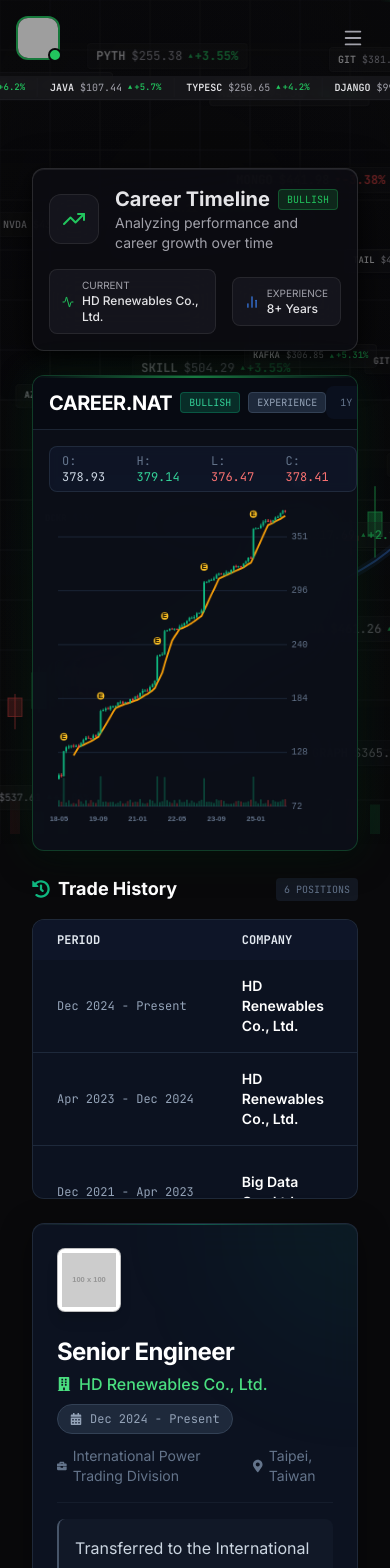
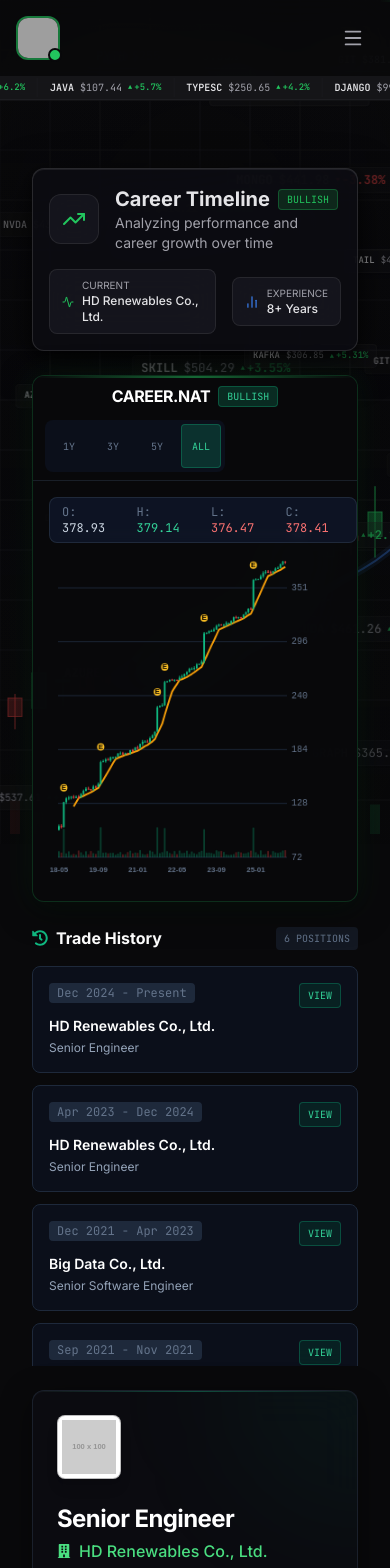
Before and after one commit to NatLee/natlee.github.io.v3, a Next.js app: page /experience in a window 390 px wide. Shown: the top 1568 px of the page. Built offline with nearby package versions, Linux system fonts and the light colour scheme; grey boxes are pictures that could not be loaded.

Commit message:
feat: Introduce a simulated trading section, new about page, global styles, and stock-related components.

```diff
--- a/app/about/page.tsx
+++ b/app/about/page.tsx
@@ -41,17 +41,6 @@
           animate={{ opacity: 1, y: 0 }}
           className="mb-6"
         >
-          <div className="flex items-center gap-3 mb-2">
-            <span className="text-[10px] font-mono text-stock-accent bg-stock-accent/10 px-2 py-1 rounded border border-stock-accent/20">
-              INVESTOR PROFILE
-            </span>
-            <span className="text-[10px] font-mono text-stock-green bg-stock-green/10 px-2 py-1 rounded border border-stock-green/20 flex items-center gap-1">
-              <Shield size={10} /> KYC VERIFIED
-            </span>
-            <span className="text-[10px] font-mono text-stock-muted">
-              Last updated: {new Date().toLocaleDateString()}
-            </span>
-          </div>
           <h1 className="text-2xl md:text-3xl font-bold text-stock-text mb-1">
             Profile Dashboard
           </h1>
@@ -334,8 +323,8 @@
                     key={idx}
                     onClick={() => setCurrentImageIndex(idx)}
                     className={`relative w-16 h-12 rounded overflow-hidden flex-shrink-0 border-2 transition-all ${idx === currentImageIndex
-                        ? 'border-stock-green shadow-stock-green'
-                        : 'border-transparent opacity-60 hover:opacity-100'
+                      ? 'border-stock-green shadow-stock-green'
+                      : 'border-transparent opacity-60 hover:opacity-100'
                       }`}
                   >
                     <Image src={img.url} alt={img.alt} fill className="object-cover" unoptimized />
--- a/app/globals.css
+++ b/app/globals.css
@@ -174,27 +174,27 @@
   /* Experience Chart Premium Container */
   .chart-container {
     @apply relative rounded-xl overflow-hidden;
-    background: rgba(12, 15, 25, 0.94);
+    background: rgba(9, 9, 11, 0.95);
     backdrop-filter: blur(32px) saturate(180%);
     -webkit-backdrop-filter: blur(32px) saturate(180%);
-    border: 1px solid rgba(34, 197, 94, 0.25);
+    border: 1px solid rgba(34, 197, 94, 0.2);
     box-shadow:
-      0 0 40px rgba(34, 197, 94, 0.1),
+      0 0 30px rgba(34, 197, 94, 0.08),
       0 8px 32px rgba(0, 0, 0, 0.6),
-      inset 0 1px 0 rgba(255, 255, 255, 0.06);
+      inset 0 1px 0 rgba(255, 255, 255, 0.05);
   }
 
   .chart-container::before {
     content: '';
     @apply absolute top-0 left-0 right-0 h-0.5;
-    background: linear-gradient(90deg, transparent, rgba(34, 197, 94, 0.6), transparent);
+    background: linear-gradient(90deg, transparent, rgba(34, 197, 94, 0.5), transparent);
   }
 
   /* Chart Header Bar */
   .chart-header-bar {
-    @apply flex items-center justify-between px-4 py-2.5 border-b;
-    background: rgba(8, 10, 18, 0.96);
-    border-color: rgba(51, 65, 85, 0.5);
+    @apply flex items-center justify-between px-3 sm:px-4 py-2 sm:py-2.5 border-b;
+    background: rgba(9, 9, 11, 0.98);
+    border-color: rgba(51, 65, 85, 0.4);
   }
 
   .chart-symbol {
@@ -215,7 +215,8 @@
   }
 
   .time-range-btn {
-    @apply px-2.5 py-1 text-[10px] font-mono text-slate-500 rounded transition-all;
+    @apply px-2 sm:px-2.5 py-1 text-[10px] font-mono text-slate-500 rounded transition-all;
+    @apply flex items-center justify-center;
   }
 
   .time-range-btn:hover {
@@ -246,36 +247,43 @@
   /* Trade History Table */
   .trade-history-table {
     @apply rounded-xl overflow-hidden;
-    background: rgba(15, 23, 42, 0.7);
+    background: rgba(12, 12, 18, 0.85);
     backdrop-filter: blur(16px);
     -webkit-backdrop-filter: blur(16px);
-    border: 1px solid rgba(51, 65, 85, 0.5);
+    border: 1px solid rgba(51, 65, 85, 0.4);
   }
 
   .trade-history-table thead {
-    background: rgba(15, 23, 42, 0.95);
+    background: rgba(9, 9, 11, 0.98);
   }
 
   .trade-history-table tbody tr:hover {
-    background: rgba(51, 65, 85, 0.3);
+    background: rgba(51, 65, 85, 0.25);
+  }
+
+  /* Trade History Card (Mobile) */
+  .trade-history-card {
+    background: rgba(12, 12, 18, 0.8);
+    backdrop-filter: blur(12px);
+    -webkit-backdrop-filter: blur(12px);
   }
 
   /* Job Details Card */
   .job-details-card {
     @apply relative rounded-xl overflow-hidden;
-    background: rgba(15, 23, 42, 0.7);
+    background: rgba(12, 12, 18, 0.88);
     backdrop-filter: blur(20px);
     -webkit-backdrop-filter: blur(20px);
-    border: 1px solid rgba(51, 65, 85, 0.5);
+    border: 1px solid rgba(51, 65, 85, 0.4);
     box-shadow:
-      0 8px 32px rgba(0, 0, 0, 0.4),
+      0 8px 32px rgba(0, 0, 0, 0.45),
       inset 0 1px 0 rgba(255, 255, 255, 0.03);
   }
 
   .job-details-card::before {
     content: '';
     @apply absolute top-0 left-0 right-0 h-px;
-    background: linear-gradient(90deg, transparent, rgba(16, 185, 129, 0.4), transparent);
+    background: linear-gradient(90deg, transparent, rgba(16, 185, 129, 0.35), transparent);
   }
 }
 
--- a/components/stock/ExperienceChart.tsx
+++ b/components/stock/ExperienceChart.tsx
@@ -267,23 +267,23 @@
             {/* Chart Section */}
             <div className="chart-container">
                 {/* Terminal-style Header Bar */}
-                <div className="chart-header-bar">
-                    <div className="chart-symbol">
-                        <h2 className="chart-symbol-name">CAREER.NAT</h2>
+                <div className="chart-header-bar flex-col sm:flex-row gap-3 sm:gap-0">
+                    <div className="chart-symbol flex-wrap">
+                        <h2 className="chart-symbol-name text-base sm:text-xl">CAREER.NAT</h2>
                         <span className="chart-symbol-badge bg-emerald-500/20 text-emerald-400 border-emerald-500/30">
                             BULLISH
                         </span>
-                        <span className="chart-symbol-badge bg-slate-800 text-slate-400 border-slate-700">
+                        <span className="chart-symbol-badge bg-slate-800 text-slate-400 border-slate-700 hidden sm:inline-block">
                             EXPERIENCE
                         </span>
                     </div>
-                    <div className="flex items-center gap-4">
-                        {/* Time Range Controls */}
-                        <div className="time-range-controls">
-                            <button className="time-range-btn">1Y</button>
-                            <button className="time-range-btn">3Y</button>
-                            <button className="time-range-btn">5Y</button>
-                            <button className="time-range-btn active">ALL</button>
+                    <div className="flex items-center gap-2 sm:gap-4 w-full sm:w-auto justify-between sm:justify-end">
+                        {/* Time Range Controls - Responsive */}
+                        <div className="time-range-controls flex-wrap">
+                            <button className="time-range-btn min-h-[44px] min-w-[40px] sm:min-h-0 sm:min-w-0">1Y</button>
+                            <button className="time-range-btn min-h-[44px] min-w-[40px] sm:min-h-0 sm:min-w-0">3Y</button>
+                            <button className="time-range-btn min-h-[44px] min-w-[40px] sm:min-h-0 sm:min-w-0">5Y</button>
+                            <button className="time-range-btn min-h-[44px] min-w-[40px] sm:min-h-0 sm:min-w-0 active">ALL</button>
                         </div>
                         {/* Indicator Toggles */}
                         <div className="indicator-toggles hidden md:flex">
@@ -375,7 +375,7 @@
             {/* Recent History List */}
             <div>
                 <div className="flex items-center justify-between mb-4">
-                    <h3 className="text-lg font-bold text-white flex items-center gap-2">
+                    <h3 className="text-base sm:text-lg font-bold text-white flex items-center gap-2">
                         <FaHistory className="text-emerald-500" />
                         Trade History
                     </h3>
@@ -383,7 +383,34 @@
                         {experienceData.length} POSITIONS
                     </span>
                 </div>
-                <div className="trade-history-table max-h-[280px] overflow-y-auto scrollbar-thin scrollbar-thumb-slate-700 scrollbar-track-transparent">
+
+                {/* Mobile Card View */}
+                <div className="md:hidden space-y-3 max-h-[400px] overflow-y-auto scrollbar-thin scrollbar-thumb-slate-700 scrollbar-track-transparent">
+                    {experienceData.map((exp) => (
+                        <div
+                            key={exp.id}
+                            className={cn(
+                                "trade-history-card p-4 rounded-lg border border-slate-800 hover:border-emerald-500/30 transition-all cursor-pointer",
+                                selectedJobId === exp.id ? "bg-slate-800/80 border-emerald-500/50" : "bg-slate-900/50"
+                            )}
+                            onClick={() => handleListClick(exp.id)}
+                        >
+                            <div className="flex items-start justify-between mb-2">
+                                <span className="text-xs font-mono text-slate-500 bg-slate-800 px-2 py-0.5 rounded">
+                                    {exp.start} - {exp.end}
+                                </span>
+                                <span className="text-[10px] font-mono px-2 py-1 bg-emerald-900/30 text-emerald-400 rounded border border-emerald-500/30">
+                                    VIEW
+                                </span>
+                            </div>
+                            <h4 className="text-sm font-semibold text-white mb-1">{exp.company}</h4>
+                            <p className="text-xs text-slate-400">{exp.title}</p>
+                        </div>
+                    ))}
+                </div>
+
+                {/* Desktop Table View */}
+                <div className="trade-history-table max-h-[280px] overflow-y-auto scrollbar-thin scrollbar-thumb-slate-700 scrollbar-track-transparent hidden md:block">
                     <table className="w-full text-left text-sm text-slate-400">
                         <thead className="bg-slate-950 text-slate-200 font-mono uppercase text-xs sticky top-0 z-10">
                             <tr>
--- a/components/stock/Header.tsx
+++ b/components/stock/Header.tsx
@@ -53,8 +53,8 @@
         <header className={cn(
             "fixed top-0 w-full z-50 transition-all duration-500",
             isScrolled
-                ? "bg-stock-bg/90 backdrop-blur-xl border-b border-stock-border/50 shadow-lg shadow-black/10"
-                : "bg-transparent"
+                ? "bg-stock-bg/95 backdrop-blur-2xl border-b border-stock-border/60 shadow-lg shadow-black/20"
+                : "bg-stock-bg/80 backdrop-blur-xl border-b border-stock-border/30"
         )}>
             {/* Animated top accent line */}
             <div className="absolute top-0 left-0 right-0 h-[2px] overflow-hidden">
@@ -260,7 +260,7 @@
             <AnimatePresence>
                 {isMenuOpen && (
                     <motion.div
-                        className="md:hidden absolute top-full left-0 right-0 bg-stock-bg/98 backdrop-blur-xl border-b border-stock-border"
+                        className="md:hidden absolute top-full left-0 right-0 bg-stock-panel border-b-2 border-stock-green/40 shadow-2xl shadow-black/50"
                         initial={{ opacity: 0, y: -10 }}
                         animate={{ opacity: 1, y: 0 }}
                         exit={{ opacity: 0, y: -10 }}
```
Also changed, not shown: components/stock/SimulatedTradingSection.tsx (+75 -34 lines).
